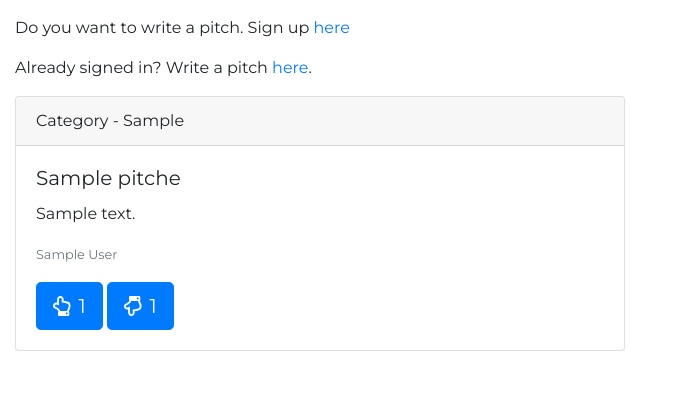
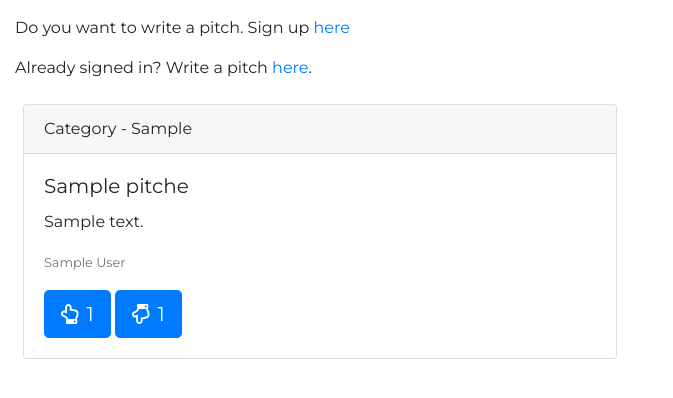
Before and after one commit to SamNgigi/Pitch-Ip, a Flask app: page / in a window 1280 px wide. Shown: the part 56-454 px from the top of the page, without its empty margins (0-673 px from the left). Run offline with Flask 2, Linux system fonts and the light colour scheme; tables that the repository leaves empty hold one stand-in row (values such as "Sample post"); some libraries are stand-ins or nearby versions.

Commit message:
Added a bit of styling

```diff
--- a/app/templates/macros.html
+++ b/app/templates/macros.html
@@ -1,6 +1,6 @@
 {% macro displayPitchList(pitch_list) %} {% for pitch in pitch_list %}
 <div class="col-xs-6 col-sm-6 col-md-6">
-  <div class="card">
+  <div class="card m-2">
     <div class="card-header">
       Category - {{pitch.category}}
     </div>
```
Also changed, not shown: spec.md (added).
